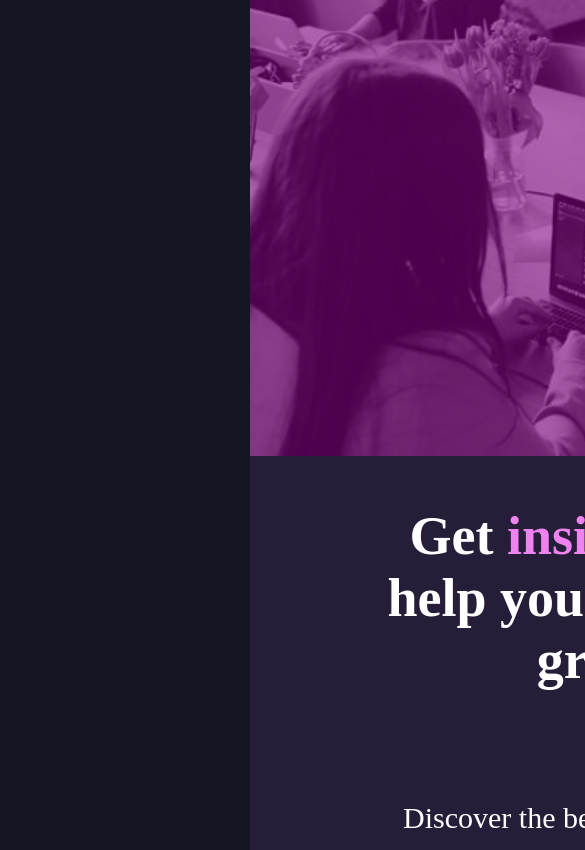
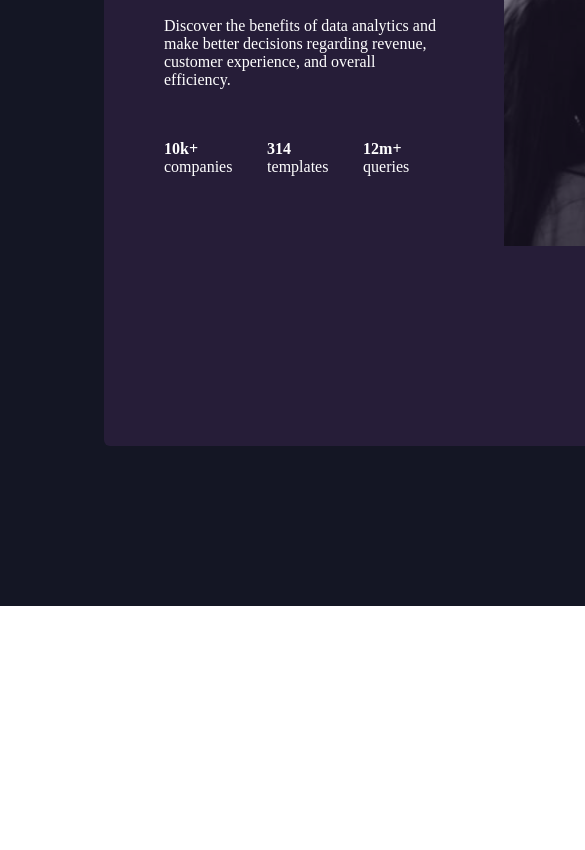
Before and after one commit to sud018/responsive-site, a plain HTML site: page index.html in a window 390 px wide. Shown: the part 594-1444 px from the top of the page, 585 px wide, since content can reach past the window. After the commit the page ends 1200 px from the top, so only its background shows below. Drawn offline with Linux system fonts and the light colour scheme.

Commit message:
space changed

```diff
--- a/style.css
+++ b/style.css
@@ -58,103 +58,29 @@ object-fit: cover;
   opacity: 0.5;
 }
 
-@media screen and (max-width:800px) {
+@media screen and (max-width:600px) {
   *{
   margin: 0px;
 }
   .container
   {
     background: #141624;
-    height:auto;
-    width:-webkit-fill-available;
+    height:900px;
     left: 0px;
-    position: absolute;
+    position: relative;
     top:300px;
   }
   .header{
-    height:auto;
-
+    height:600px;
     width: fit-content;
- margin: auto;
     background-color: #261d38;
     position: relative;
+    bottom: 100px;
     border-radius: 6px;
-    float: left;
-    /* top: -200px;
-  left: -480px; */
-  }
-  .grid{
-
-    display: grid;
-    grid-template-columns: auto;
-    grid-template-rows: 600px 1200px;
-    position: relative;
-    width: fit-content;
-    border-top-left-radius: 100%;
-    border-top-right-radius: 100%;
-  }
-  .grid2{
-    grid-area: 1/1/2/2;
-    background-color: purple;
-  }
-  img{
-    height: 600px;
-    width: 700px;
-    background-color: violet;
-    opacity: 0.4;
-  border-top-right-radius: 6px;
-  border-bottom-right-radius: 6px;
-  position: relative;
-  }
-  .grid-main{
-    display: grid;
-    grid-area: 2/1/3/2;
-    grid-template-rows: 100px 100px 100px;
-    grid-gap: 70px;
-  }
-
-  .grid11{
-    grid-area: 1/1/2/2;
-    text-align: center;
-    font-size: 27px;
-    text-align: center;
-
-  }
-  .grid12{
-    grid-area: 2/1/3/2;
-    text-align: center;
-    font-size: 30px;
-    width: 90%;
-    font-style: normal;
-    text-align: center;
-     padding-top: 120px;
-
-     line-height: 45px;
-
-  }
-  .grid13{
-    grid-area: 3/1/4/2;
-    display: grid;
-
-    grid-template-rows: auto auto auto;
-    grid-row-gap: 60px;
-
-    padding-top: 250px;
-    padding-left: 20px;
-
-  }
-  .grid13 > .one{
-    grid-area: 1/2/2/3;
-    font-size: 50px;
-  }
-  .grid13 > .two{
-    grid-area: 2/2/3/3;
-    font-size: 50px;
-  }
-  .grid13 > .three{
-    grid-area: 3/2/4/3;
-    font-size: 50px;
+    left: 8%;
+    top: 140px;
   }
 
 
+
 }
```
